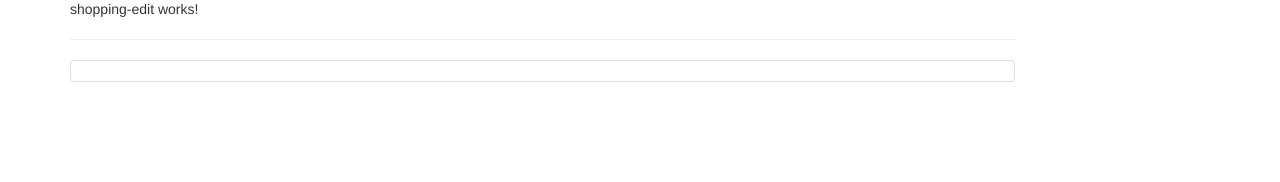
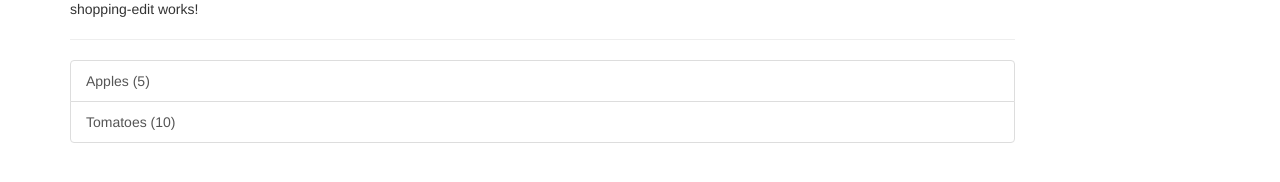
Before and after one commit to VahanAper/angular7-project, an Angular app: page / in a window 1280 px wide. Shown: the part 362-544 px from the top of the page. Built offline with nearby package versions, Linux system fonts and the light colour scheme.

Commit message:
setup Shopping list component

```diff
--- a/src/app/shopping-list/shopping-list.component.html
+++ b/src/app/shopping-list/shopping-list.component.html
@@ -3,7 +3,13 @@
     <app-shopping-edit></app-shopping-edit>
     <hr>
     <ul class="list-group">
-      <a class="list-group-item" style="cursor: pointer"></a>
+      <a
+        class="list-group-item"
+        style="cursor: pointer"
+        *ngFor="let ingredient of ingredients"
+      >
+        {{ingredient.name}} ({{ingredient.amount}})
+    </a>
     </ul>
   </div>
 </div>
--- a/src/app/shopping-list/shopping-list.component.ts
+++ b/src/app/shopping-list/shopping-list.component.ts
@@ -1,4 +1,6 @@
 import { Component, OnInit } from '@angular/core';
+
+import { Ingredient } from '../shared/ingredient.model';
 
 @Component({
   selector: 'app-shopping-list',
@@ -6,7 +8,10 @@
   styleUrls: ['./shopping-list.component.css']
 })
 export class ShoppingListComponent implements OnInit {
-  ingredients = [];
+  ingredients: Ingredient[] = [
+    new Ingredient('Apples', 5),
+    new Ingredient('Tomatoes', 10),
+  ];
 
   constructor() { }
 
```
